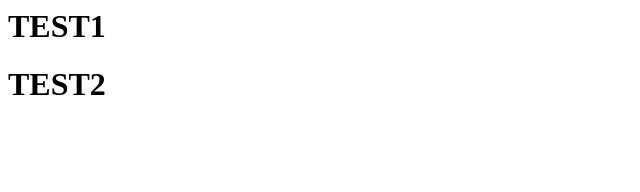
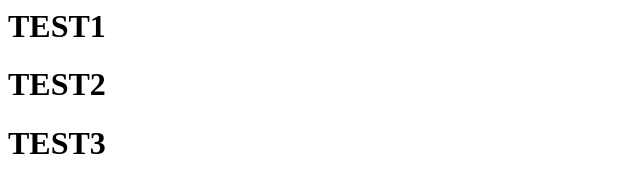
Before and after one commit to viveksingh7954/GitTest, a plain HTML site: page index.html in a window 1280 px wide. Shown: the whole page, without its empty margins (0-640 px from the left). Drawn offline with Linux system fonts and the light colour scheme.

Commit message:
#07-test-index.html

```diff
--- a/index.html
+++ b/index.html
@@ -4,6 +4,7 @@
 <body>
 <h1>TEST1</h1>
 <h1>TEST2</h1>
+<h1>TEST3</h1>
 
 </body>
 <html>
```
